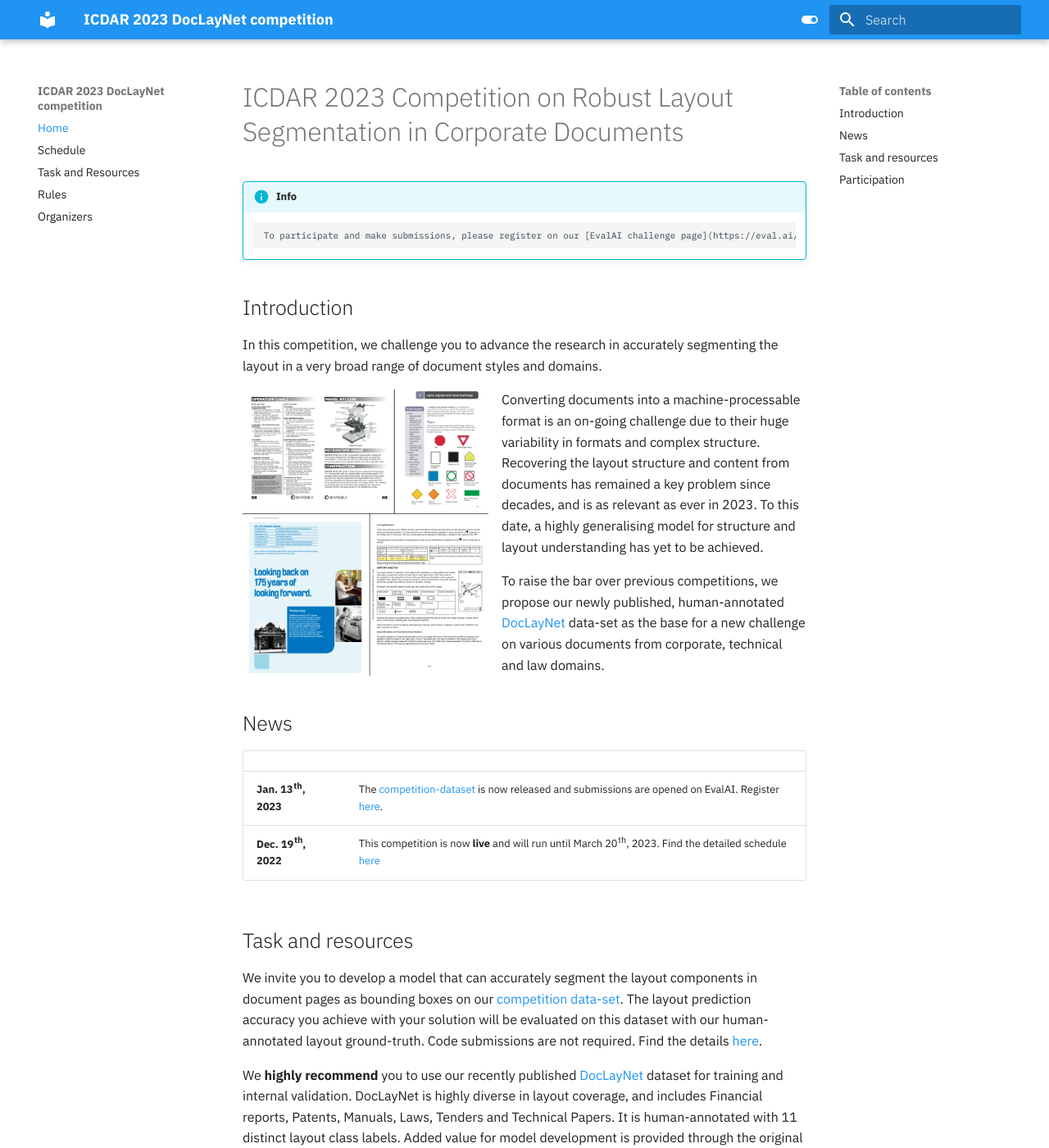
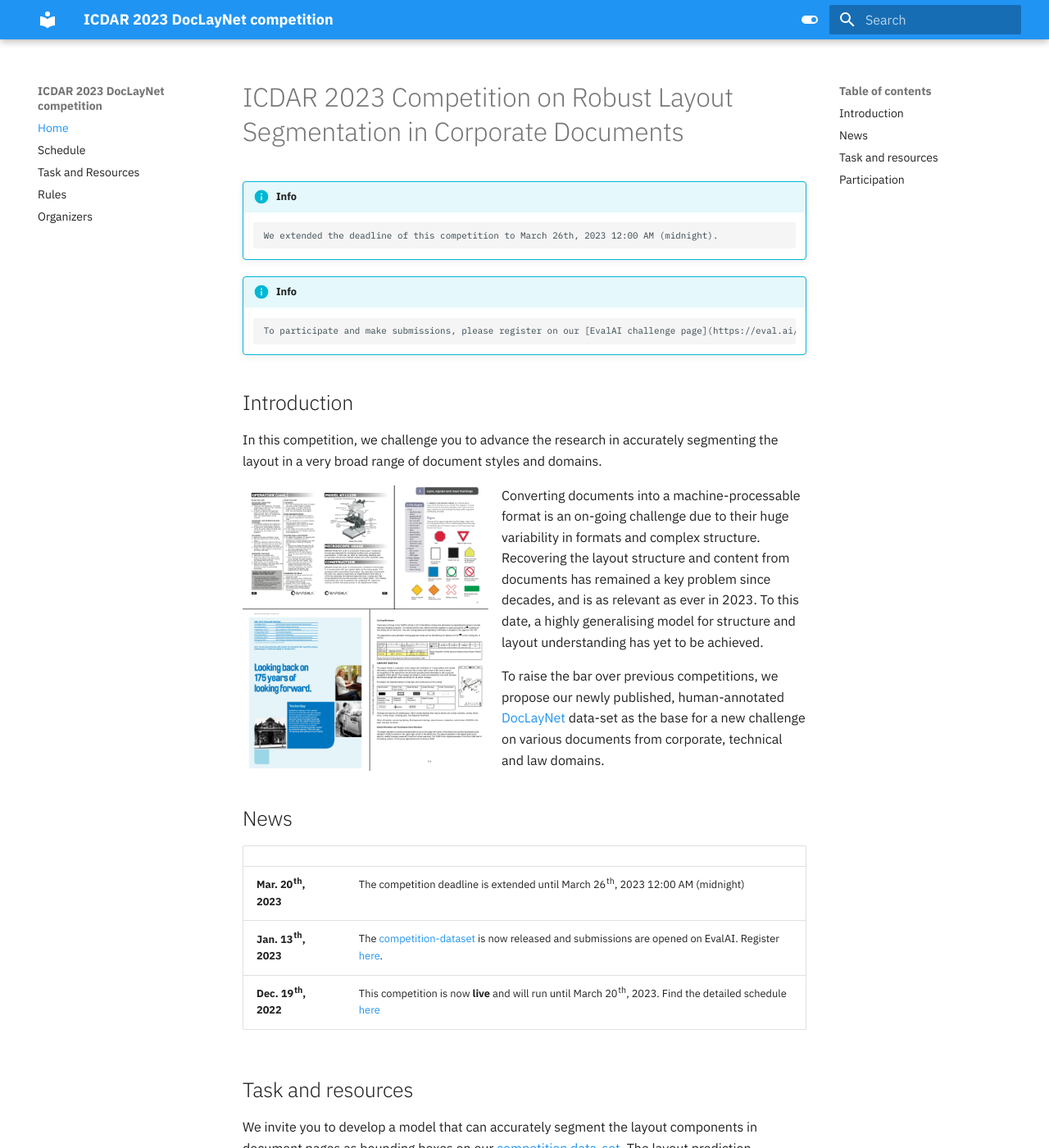
Before and after one commit to DS4SD/icdar23-doclaynet, an MkDocs documentation site: the page built from docs/index.md, in a window 1280 px wide and 1400 px high. Shown: the whole window at 82% size. Built offline with MkDocs 1.6.1 and Material for MkDocs 9.7.7, drawn with Linux system fonts in a browser that asks for light colours.

Commit message:
Update index.md
Signed-off-by: cau-git <60343111+cau-git@users.noreply.github.com>

```diff
--- a/docs/index.md
+++ b/docs/index.md
@@ -1,4 +1,8 @@
 # ICDAR 2023 Competition on Robust Layout Segmentation in Corporate Documents
+
+!!! info
+		We extended the deadline of this competition to March 26th, 2023 12:00 AM (midnight).
+
 
 !!! info
 		To participate and make submissions, please register on our [EvalAI challenge page](https://eval.ai/web/challenges/challenge-page/1923/).
@@ -18,6 +22,7 @@
 
 |   |    |
 | :---------- | :----------------------------------- |
+| **Mar. 20th, 2023**      | The competition deadline is extended until March 26th, 2023 12:00 AM (midnight) |
 | **Jan. 13th, 2023**      | The [competition-dataset](task#competition-data-set) is now released and submissions are opened on EvalAI. Register [here](https://eval.ai/web/challenges/challenge-page/1923/).|
 | **Dec. 19th, 2022**      | This competition is now **live** and will run until March 20th, 2023. Find the detailed schedule [here](schedule)|
 
```
